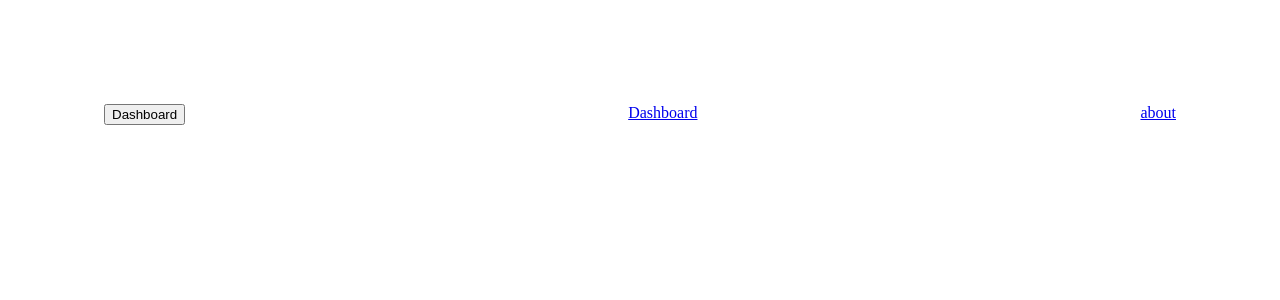
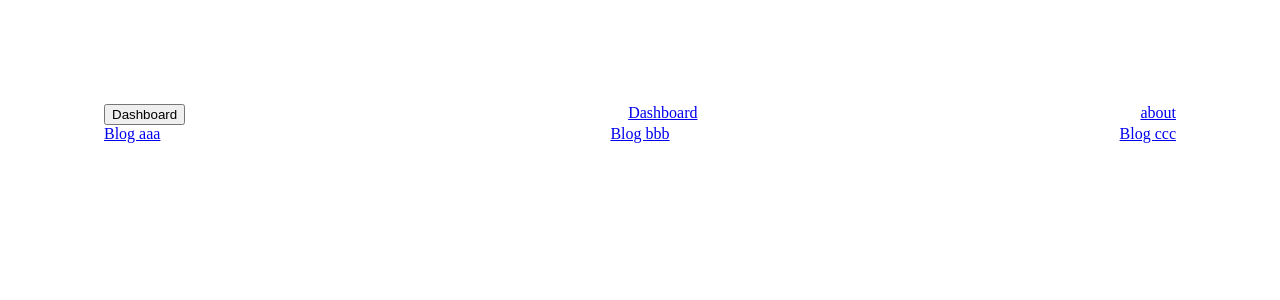
Before and after one commit to yuunull/nextjs-solo-reading-group, a Next.js app: page / in a window 1280 px wide. Shown: the top 300 px of the page. Built offline with nearby package versions, Linux system fonts and the light colour scheme.

Commit message:
feat:Dynamic Routes

```diff
--- a/next.config.mjs
+++ b/next.config.mjs
@@ -1,14 +1,4 @@
 /** @type {import('next').NextConfig} */
-const nextConfig = {
-  async redirects() {
-    return [
-      {
-        source: "/blog/:slug",
-        destination: "/news/:slug",
-        permanent: true,
-      },
-    ];
-  },
-};
+const nextConfig = {};
 
 export default nextConfig;
--- /dev/null
+++ b/src/app/blog/[slug]/page.tsx
@@ -0,0 +1,3 @@
+export default function Page({ params }: { params: { slug: string } }) {
+  return <div>My Post: {params.slug}</div>;
+}
--- a/src/app/page.module.css
+++ b/src/app/page.module.css
@@ -3,7 +3,6 @@
   flex-direction: column;
   justify-content: space-between;
   padding: 6rem;
-  min-height: 100vh;
 }
 
 .description {
--- a/src/app/page.tsx
+++ b/src/app/page.tsx
@@ -16,6 +16,11 @@ export default function Home() {
         <Link href="/dashboard">Dashboard</Link>
         <Link href="/about">about</Link>
       </div>
+      <div style={{ display: "flex", justifyContent: "space-between" }}>
+        <Link href="/blog/aaa">Blog aaa</Link>
+        <Link href="/blog/bbb">Blog bbb</Link>
+        <Link href="/blog/ccc">Blog ccc</Link>
+      </div>
     </main>
   );
 }
```
